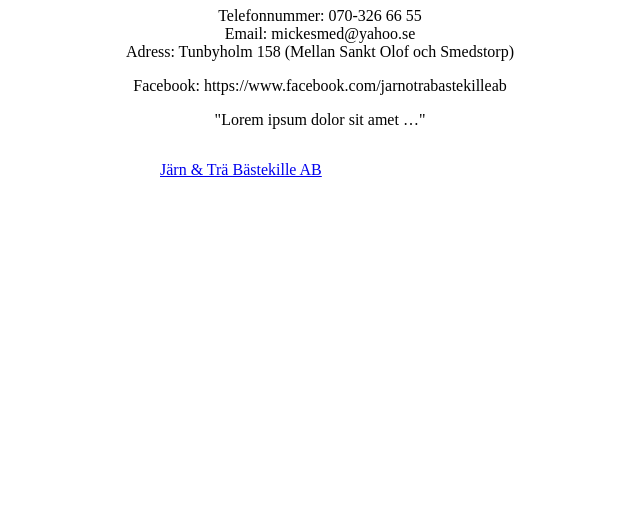
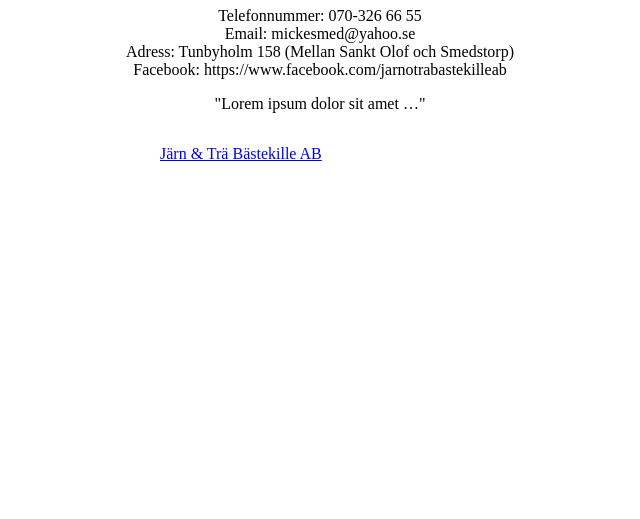
Before and after one commit to Jonnil/jonniltestwebsite, a plain HTML site: page index.html in a window 1280 px wide. Shown: the part 281-800 px from the top of the page, without its empty margins (320-960 px from the left). Drawn offline with Linux system fonts and the light colour scheme.

Commit message:
Update index.html

```diff
--- a/index.html
+++ b/index.html
@@ -31,8 +31,9 @@
 
   <img src="järn_och_trä.png" width="300" height="200" class="center">
   <h1>Järn & Trä Nya Smedja</h1>
-  <p>Telefonnummer: 070-326 66 55<br>Email: mickesmed@yahoo.se<br>Adress: Tunbyholm 158 (Mellan Sankt Olof och Smedstorp)</p>
-  <p>Facebook: https://www.facebook.com/jarnotrabastekilleab<p>
+  <p>Telefonnummer: 070-326 66 55<br>Email: mickesmed@yahoo.se
+    <br>Adress: Tunbyholm 158 (Mellan Sankt Olof och Smedstorp)
+    <br>Facebook: https://www.facebook.com/jarnotrabastekilleab</p>
   <p>"Lorem ipsum dolor sit amet …"</p>
 
   <div class="center">
```
